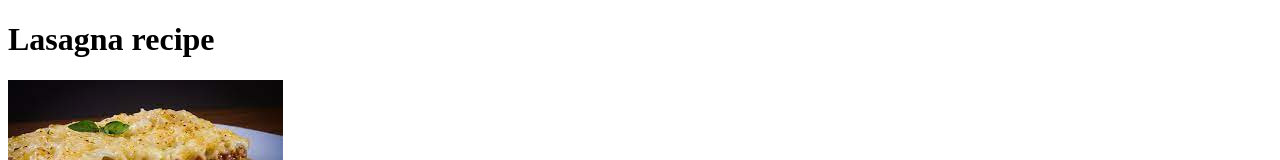
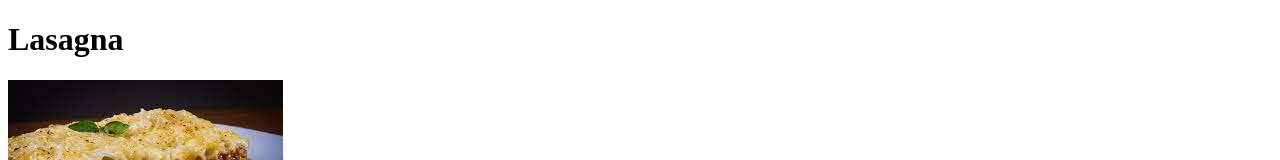
Before and after one commit to alex30031/odin-recipes, a plain HTML site: page lasagna.html in a window 1280 px wide. Shown: the top 160 px of the page. Drawn offline with Linux system fonts and the light colour scheme.

Commit message:
Fixed typo in first recipe title

```diff
--- a/lasagna.html
+++ b/lasagna.html
@@ -5,7 +5,7 @@
     <title>Lasagna</title>
 </head>
 <body>
-    <h1>Lasagna recipe</h1>
+    <h1>Lasagna</h1>
     <img src="images/lasagna.jpg" alt="picture of lasagna">
     <h2>Description</h2>
     <p>Making lasagna can be time-consuming, but the results are well worth the wait.
```
